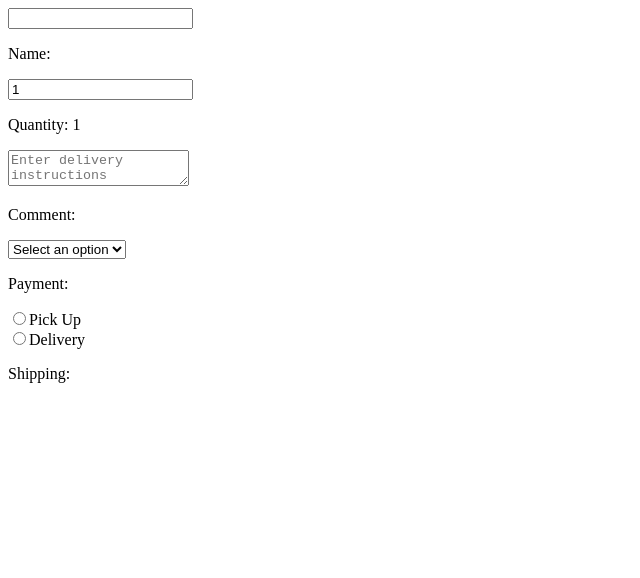
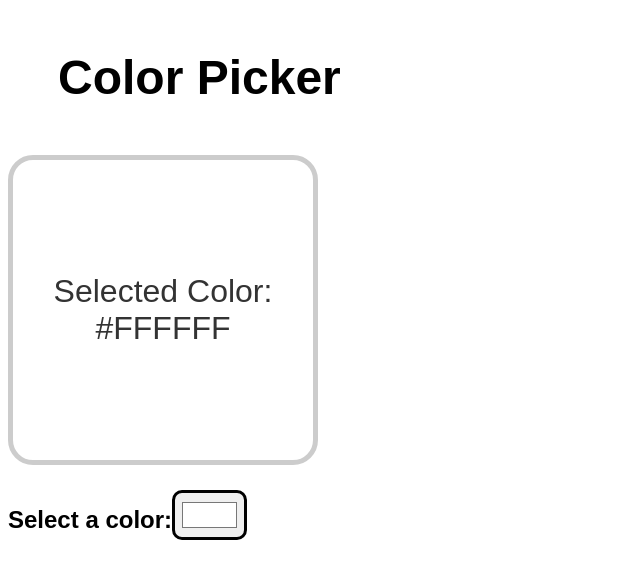
Before and after one commit to ChenTzer/ReactExercise, a React (Vite) app in the folder my-react-app/: page / in a window 1280 px wide. Shown: the top 578 px of the page, without its empty margins (0-640 px from the left). Built offline with nearby package versions, Linux system fonts and the light colour scheme.

Commit message:
Lesson 10 1) Color Picker Exercise

```diff
--- a/my-react-app/src/App.jsx
+++ b/my-react-app/src/App.jsx
@@ -1,11 +1,9 @@
-import MyComponent from "./MyComponent";
-import Lesson8Counter from "./Lesson8Counter";
-import Lesson9MyComponent from "./Lesson9MyComponents";
+import ColorPicker from "./ColorPicker";
 
 function App() {
 
   return (
-      <Lesson9MyComponent></Lesson9MyComponent>
+      <ColorPicker></ColorPicker>
   );
 
 }
--- /dev/null
+++ b/my-react-app/src/ColorPicker.jsx
@@ -0,0 +1,22 @@
+import React, {useState} from 'react';
+function ColorPicker(){
+
+    const [color, setColor] = useState("#FFFFFF");
+
+    function handleColorChange(e){
+        setColor(e.target.value);
+    };
+
+    return(
+        <div className="color-picker-container">
+            <h1>Color Picker</h1>
+            <div className="color-display" style={{backgroundColor: color}}>
+                <p>Selected Color: {color}</p>
+            </div>
+            <label>Select a color:</label>
+            <input type='color' value={color} onChange={handleColorChange} />
+        </div>
+    );
+}
+
+export default ColorPicker
--- a/my-react-app/src/index.css
+++ b/my-react-app/src/index.css
@@ -115,3 +115,50 @@
 .counter-button:hover{
   background-color: yellow;
 }
+
+body{
+  font-family: Arial, sans-serif;
+}
+
+.color-picker.container{
+  display: flex;
+  flex-direction: column;
+  align-items: center;
+}
+
+h1{
+  margin: 50px;
+  font-size: 3rem;
+}
+
+.color-display{
+  width: 300px;
+  height: 300px;
+  display: flex;
+  justify-content: center;
+  align-items: center;
+  border: 5px solid hsl(0, 0%, 80%);
+  border-radius: 25px;
+  margin-bottom: 25px;
+  transition: 0.25s ease;
+}
+
+.color-display{
+  color: hsl(0, 0%, 20%);
+  font-size: 2rem;
+  text-align: center;
+}
+
+label{
+  font-size: 1.5rem;
+  font-weight: bold;
+  margin-bottom: 10px;
+}
+
+input[type="color"]{
+  width: 75px;
+  height: 50px;
+  padding: 5px;
+  border-radius: 10px;
+  border: 3px solid hsl(0, 0%, 0%)
+}
```
